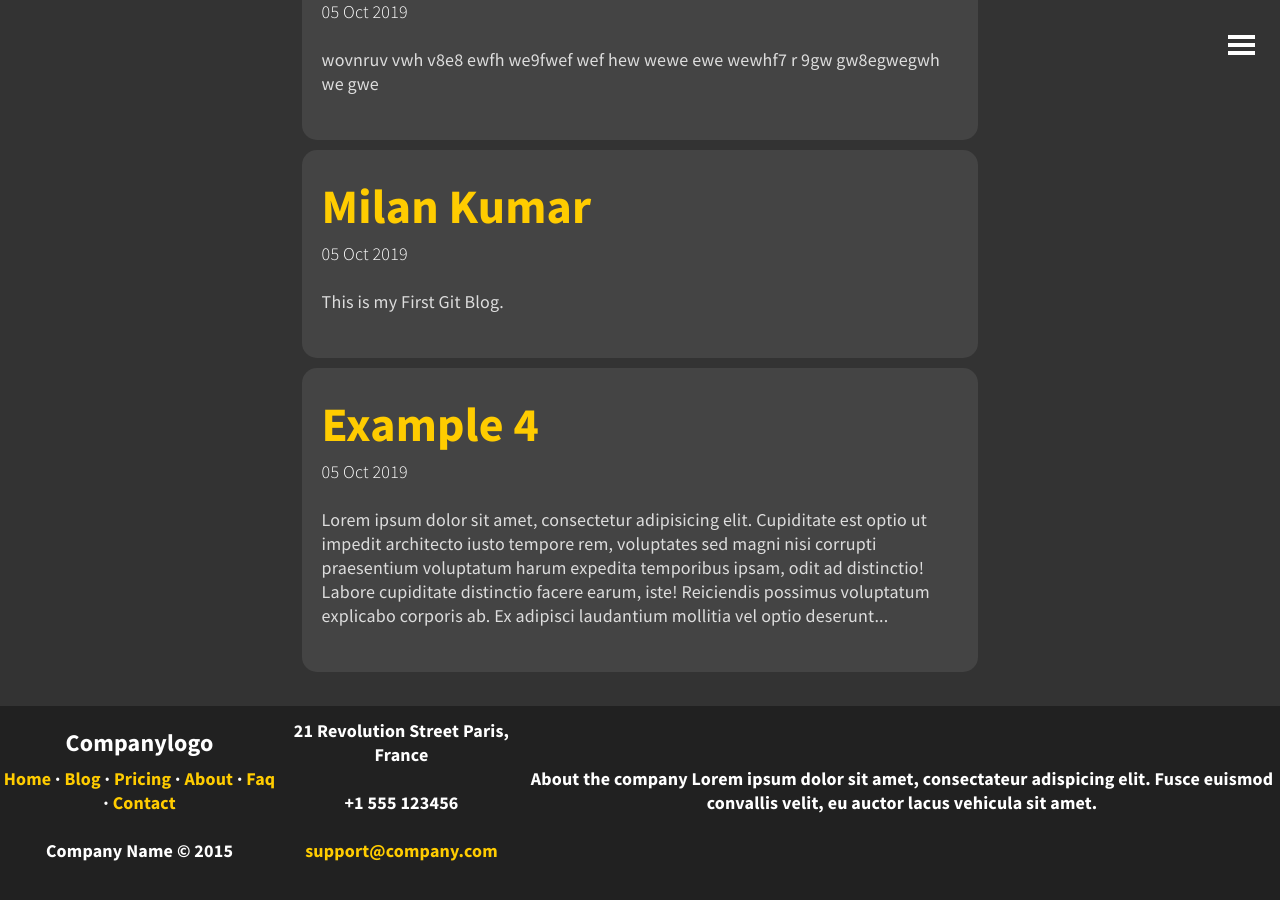
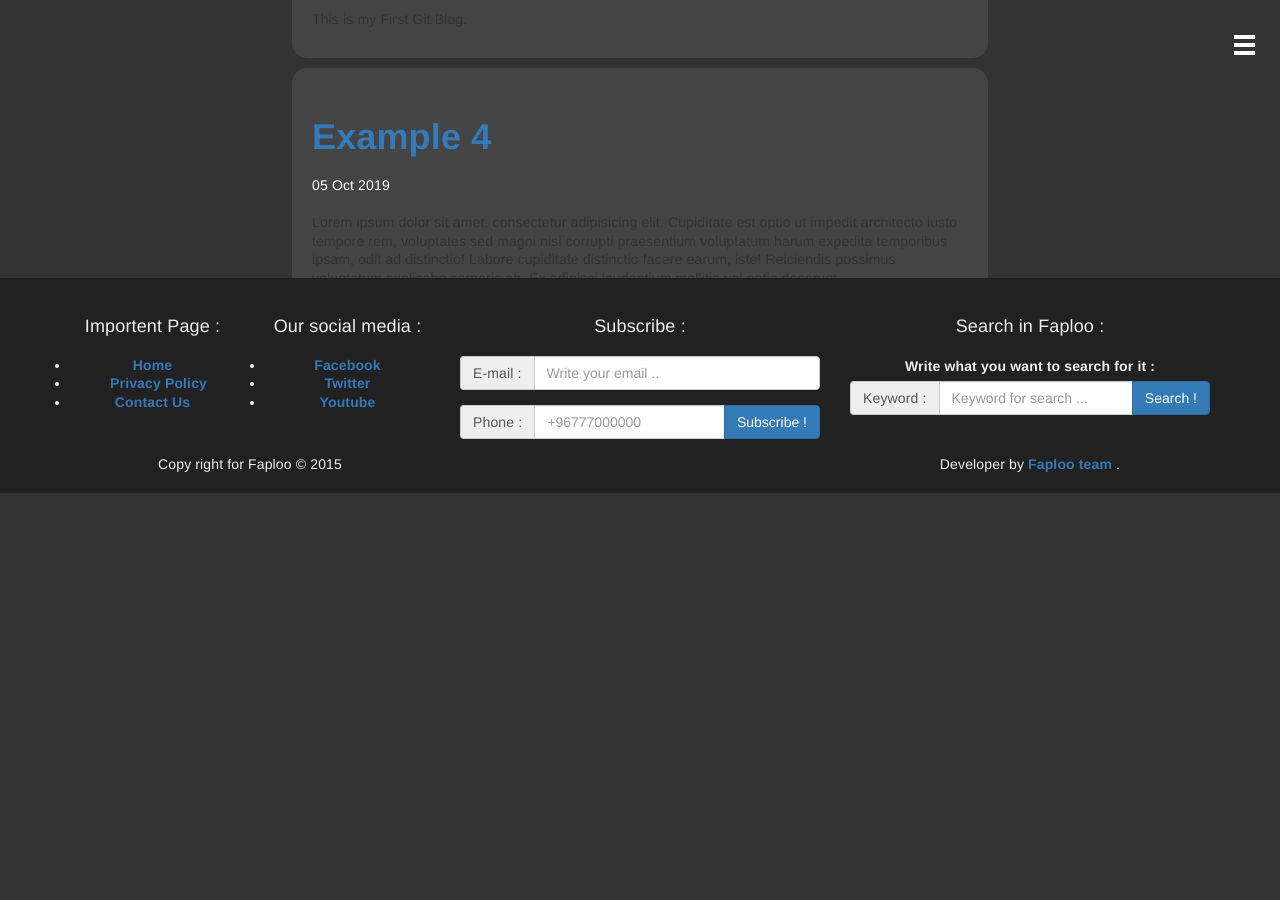
Before and after one commit to bdmilan/blog, a Jekyll site: the page built from index.html, in a window 1280 px wide and 900 px high, scrolled down 1745 px. Built offline with Jekyll 4.4.1, drawn with Linux system fonts in a browser that asks for light colours; nearby versions of some CDN libraries; the list of posts is cut into pages by our own code; after the commit the page ends 2238 px from its top, so only the background shows below that.

Commit message:
Update footer.html

```diff
--- a/_includes/footer.html
+++ b/_includes/footer.html
@@ -1,61 +1,101 @@
-<footer class="footer"><table style="width:100%"><tr><th>
+<footer class="footer"><link href="//maxcdn.bootstrapcdn.com/bootstrap/3.3.0/css/bootstrap.min.css" rel="stylesheet" id="bootstrap-css">
+<script src="//maxcdn.bootstrapcdn.com/bootstrap/3.3.0/js/bootstrap.min.js"></script>
+<script src="//code.jquery.com/jquery-1.11.1.min.js"></script>
+<!------ Include the above in your HEAD tag ---------->
 
-			<div class="footer-left">
+<footer id="footer" class="clearfix">
+      <div id="footer-widgets">
 
-				<h3>Company<span>logo</span></h3>
+        <div class="container">
 
-				<p class="footer-links">
-					<a href="#">Home</a>
-					·
-					<a href="#">Blog</a>
-					·
-					<a href="#">Pricing</a>
-					·
-					<a href="#">About</a>
-					·
-					<a href="#">Faq</a>
-					·
-					<a href="#">Contact</a>
-				</p>
+        <div id="footer-wrapper">
 
-				<p class="footer-company-name">Company Name © 2015</p>
-			</div></th><th>
+          <div class="row">
+            <div class="col-sm-6 col-md-2">
+              <div id="meta-3" class="widget widgetFooter widget_meta">
+              <h4 class="widgettitle">Importent Page :</h4>
+              <ul>
+    		  <li><a href="#"><i class="fa fa-home fa-fw"></i> Home</a></li>
+			  <li><a href="privacypolicy.php"><i class="fa fa-link"></i>   Privacy Policy</a></li>
+			  <li><a href="#"><i class="fa fa-envelope fa-fw"></i> Contact Us</a></li>
+             </ul>
+</div>      </div> <!-- end widget1 -->
 
-			<div class="footer-center">
+            <div class="col-sm-6 col-md-2">
+              		<div id="recent-posts-3" class="widget widgetFooter widget_recent_entries">
+                    <h4 class="widgettitle">Our social media :</h4>
+                    <ul>
+					<li>
+				     <a href="https://www.facebook.com/mr.dauod" target="_blank"><i class="fa fa-facebook"></i> Facebook</a>
+					</li>
+					<li>
+				      <a href="https://www.twitter.com/ayatquranCom" target="_blank"><i class="fa fa-twitter"></i> Twitter</a>
+					</li>
+					<li>
+				      <a href="http://www.youtube.com/user/sonsofye" target="_blank"><i class="fa fa-youtube"></i> Youtube</a>
+				   </li>
+				</ul>
+		</div>            </div> <!-- end widget1 -->
 
-				<div>
-					<i class="fa fa-map-marker"></i>
-					<p><span>21 Revolution Street</span> Paris, France</p>
-				</div>
+            <div class="col-sm-6 col-md-4">
+              <div id="meta-4" class="widget widgetFooter widget_meta">
+              <h4 class="widgettitle">Subscribe :</h4>
 
-				<div>
-					<i class="fa fa-phone"></i>
-					<p>+1 555 123456</p>
-				</div>
+              <div class="form-group">
+                <div class="input-group">
+                  <span class="input-group-addon">E-mail :</span>
+                  <input class="form-control" placeholder="Write your email .." type="text">
+                </div>
+              </div>
 
-				<div>
-					<i class="fa fa-envelope"></i>
-					<p><a href="mailto:support@company.com">support@company.com</a></p>
-				</div>
+              <div class="form-group">
+                <div class="input-group">
+                  <span class="input-group-addon">Phone  :</span>
+                  <input class="form-control" placeholder="+96777000000" type="text">
+                   <span class="input-group-btn">
+                    <button class="btn btn-primary" type="button">Subscribe !</button>
+                  </span>
+                </div>
+              </div>
 
-			</div></th><th>
 
-			<div class="footer-right">
+              </div>
+             </div> <!-- end widget1 -->
 
-				<p class="footer-company-about">
-					<span>About the company</span>
-					Lorem ipsum dolor sit amet, consectateur adispicing elit. Fusce euismod convallis velit, eu auctor lacus vehicula sit amet.
-				</p>
+            <div class="col-sm-6 col-md-4">
+              <div id="search-3" class="widget widgetFooter widget_search"><h4 class="widgettitle">Search in Faploo :</h4>
 
-				<div class="footer-icons">
+                <div class="form-group">
+                                <label class="control-label">Write what you want to search for it  :</label>
+                                <div class="input-group">
+                                  <span class="input-group-addon">Keyword :</span>
+                                  <input class="form-control" placeholder="Keyword for search ..." type="text">
+                                   <span class="input-group-btn">
+                                    <button class="btn btn-primary" type="button">Search !</button>
+                                  </span>
+                                </div>
+                              </div>
 
-					<a href="#"><i class="fa fa-facebook"></i></a>
-					<a href="#"><i class="fa fa-twitter"></i></a>
-					<a href="#"><i class="fa fa-linkedin"></i></a>
-					<a href="#"><i class="fa fa-github"></i></a>
+                </div>            </div> <!-- end widget1 -->
 
-				</div>
+          </div> <!-- end .row -->
 
-			</div></th>
+        </div> <!-- end #footer-wrapper -->
 
-		 </tr></table></footer>
+        </div> <!-- end .container -->
+      </div> <!-- end #footer-widgets -->
+
+      <div id="sub-floor">
+        <div class="container">
+          <div class="row">
+            <div class="col-md-4 copyright">
+             Copy right for Faploo © 2015
+            </div>
+            <div class="col-md-4 col-md-offset-4 attribution">
+             Developer by  <a target="_blank" href="#">Faploo team</a> .
+            </div>
+          </div> <!-- end .row -->
+        </div>
+      </div>
+
+    </footer></footer>
```
